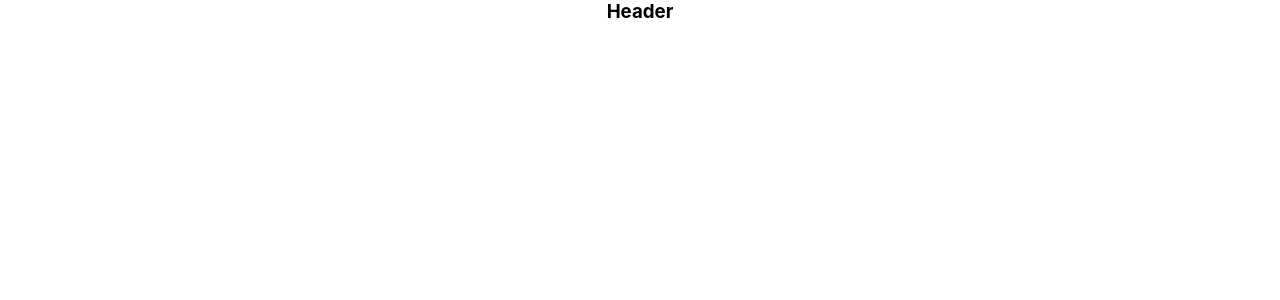
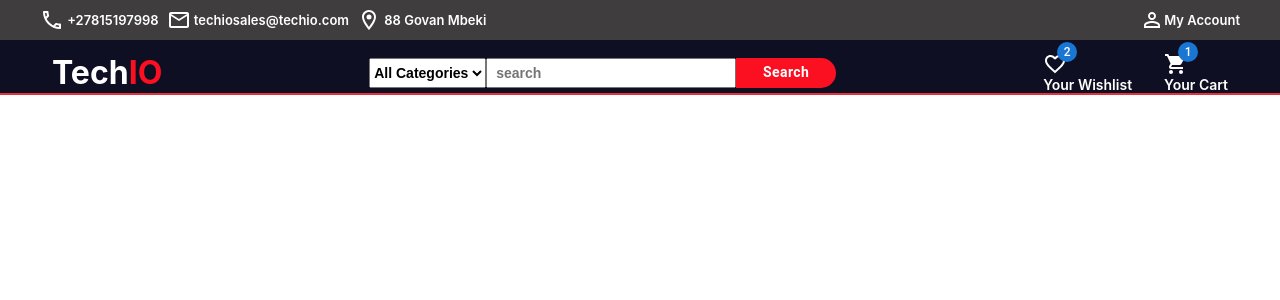
Before and after one commit to Nonelela4980/techio-frontend, a React (Create React App) app: page / in a window 1280 px wide. Shown: the top 300 px of the page. Built offline with nearby package versions, Linux system fonts and the light colour scheme.

Commit message:
header almost done

```diff
--- a/package.json
+++ b/package.json
@@ -3,6 +3,10 @@
   "version": "0.1.0",
   "private": true,
   "dependencies": {
+    "@emotion/react": "^11.9.0",
+    "@emotion/styled": "^11.8.1",
+    "@mui/icons-material": "^5.8.2",
+    "@mui/material": "^5.8.2",
     "@testing-library/jest-dom": "^5.16.4",
     "@testing-library/react": "^13.3.0",
     "@testing-library/user-event": "^13.5.0",
@@ -12,6 +16,7 @@
     "@types/react-dom": "^18.0.5",
     "react": "^18.1.0",
     "react-dom": "^18.1.0",
+    "react-router-dom": "^6.3.0",
     "react-scripts": "5.0.1",
     "sass": "^1.52.2",
     "typescript": "^4.7.3",
--- a/src/App.scss
+++ b/src/App.scss
@@ -1,6 +1,10 @@
 @import  './constants/theme.scss';
-$primary:#FB1021;
-.App {
-  text-align: center;
-  color:$dark;
+
+.app{
+  width: 100%;
+
 }
+.container{
+  max-width: 1000px;
+  margin:auto;
+}
--- a/src/App.tsx
+++ b/src/App.tsx
@@ -4,8 +4,8 @@ import Header from './components/components/Header';
 
 function App() {
   return (
-    <div className="App">
-        <Header/>
+    <div className="app">
+          <Header/>
     </div>
   );
 }
--- a/src/components/components/Header.tsx
+++ b/src/components/components/Header.tsx
@@ -1,8 +1,19 @@
 import {FC} from 'react';
+import HeaderMiddle from './HeaderMiddle';
+import HeaderTop from './HeaderTop';
+
 const Header : FC = () => {
     return (
         <div className='header'>
-            <h3>Header</h3>
+             <HeaderTop/>
+             <HeaderMiddle/>
+             <nav>
+                 <ul>
+                     <li>
+
+                     </li>
+                 </ul>
+             </nav>
         </div>
     );
 }
--- /dev/null
+++ b/src/components/components/HeaderMiddle.tsx
@@ -0,0 +1,51 @@
+import { Button } from '@mui/material';
+import {FC} from 'react';
+import '../styles/headerMiddle.scss';
+import categories from '../../constants/searchCategories';
+import {Category} from '../../constants/searchCategories';
+import Badge from '@mui/material/Badge';
+import FavoriteBorderOutlinedIcon from '@mui/icons-material/FavoriteBorderOutlined';
+import ShoppingCartIcon from '@mui/icons-material/ShoppingCart';
+
+const HeaderMiddle : FC = () => {
+    return (
+        <div className='header-middle-section'>
+            <div className="middle-section">
+                <h1>Tech<span>IO</span></h1>
+
+                <div className="seacrh-area">
+                    <select>
+                       {
+                           categories.map((cat : Category)=>(
+                               <option key={cat.id} value={cat.name}>
+                                {cat.name}
+                               </option>
+                           ))
+                       }
+                    </select>
+
+                    <input type='text' placeholder='search'/>
+
+                    <Button className='search-btn'>Search</Button>
+                </div>
+                <div className="middle-section-left">
+                    <div>
+                    <Badge badgeContent={2} color="primary">
+                        <FavoriteBorderOutlinedIcon className='middle-icons'/>
+                    </Badge>
+
+                        <p>Your Wishlist</p>
+                    </div>
+                    <div>
+                    <Badge badgeContent={1} color="primary">
+                        <ShoppingCartIcon className='middle-icons'/>
+                    </Badge>
+                        <p>Your Cart</p>
+                    </div>
+                </div>
+            </div>
+        </div>
+    );
+}
+
+export default HeaderMiddle;
--- /dev/null
+++ b/src/components/components/HeaderTop.tsx
@@ -0,0 +1,36 @@
+import {FC} from 'react';
+import '../styles/headerTop.scss'
+import LocalPhoneOutlinedIcon from '@mui/icons-material/LocalPhoneOutlined';
+import EmailOutlinedIcon from '@mui/icons-material/EmailOutlined';
+import LocationOnOutlinedIcon from '@mui/icons-material/LocationOnOutlined';
+import PersonOutlineOutlinedIcon from '@mui/icons-material/PersonOutlineOutlined';
+
+const HeaderTop : FC = () => {
+    return (
+
+        <div className='header-top-section'>
+            <div className='header-top'>
+               <div className="header-top-left">
+                    <div>
+                        <LocalPhoneOutlinedIcon/>
+                        <p>+27815197998</p>
+                    </div>
+                    <div>
+                        <EmailOutlinedIcon/>
+                        <p>techiosales@techio.com</p>
+                    </div>
+                    <div>
+                        <LocationOnOutlinedIcon/>
+                        <p>88 Govan Mbeki</p>
+                    </div>
+               </div>
+               <div className="header-top-right">
+                   <PersonOutlineOutlinedIcon/>
+                   <p>My Account</p>
+               </div>
+            </div>
+        </div>
+    );
+}
+
+export default HeaderTop;
--- /dev/null
+++ b/src/components/styles/header.scss
@@ -0,0 +1,10 @@
+@import '../../constants/theme.scss';
+
+.header{
+    width: 100%;
+    background-color:$light;
+    height: 100px;
+    border:2px solid whitesmoke;
+    display: flex;
+    flex-direction: column;
+}
--- /dev/null
+++ b/src/components/styles/headerMiddle.scss
@@ -0,0 +1,69 @@
+@import '../../constants/theme.scss';
+
+.header-middle-section{
+    width: 100%;
+    height: 55px;
+    background-color: $dark;
+    border-bottom: 2px solid $light-red;
+}
+
+.middle-section{
+    @include center-content;
+    display: flex;
+    align-items: center;
+    justify-content:space-between;
+    padding:12px;
+
+
+    h1{
+        color:$light;
+
+        span{
+            color:$primary-color
+        }
+    }
+
+    .seacrh-area{
+        display:flex;
+        flex-direction: row;
+        align-items: center;
+
+        select{
+            @include search-inputs-styles;
+        }
+
+        input{
+            outline: none;
+            width: 250px;
+            @include search-inputs-styles;
+            padding-left: 8px;
+        }
+        .search-btn{
+            width: 100px;
+            background-color: $primary-color !important;
+            color:$light;
+            text-transform: none;
+            height: 30px;
+            border:none;
+            border-radius: 0;
+            border-top-right-radius: 25px;
+            border-bottom-right-radius: 25px;
+            font-weight: 600;
+        }
+    }
+
+    .middle-section-left{
+        display:flex;
+        align-items: center;
+        justify-content: space-between;
+        gap:2rem;
+        color:$light;
+
+        div{
+             cursor: pointer;
+             p{
+                @include middle-icons;
+             }
+        }
+    }
+}
--- /dev/null
+++ b/src/components/styles/headerTop.scss
@@ -0,0 +1,37 @@
+@import '../../constants/theme.scss';
+
+.header-top-section{
+    width: 100%;
+    height: 40px;
+    background-color: $light-dark;
+    color:$light;
+    padding:8px;
+}
+
+.header-top{
+    display: flex;
+    align-items: center;
+    justify-content: space-between;
+    width: 100%;
+    font-size:13px;
+    font-weight: 600;
+    @include center-content;
+
+    .header-top-left{
+        display: flex;
+        flex-direction: row;
+        gap:0.5rem;
+
+        div{
+            display: flex;
+            align-items: center;
+            gap:0.2rem;
+        }
+    }
+
+    .header-top-right{
+        display:flex;
+        align-items:center;
+        cursor: pointer;
+    }
+}
--- /dev/null
+++ b/src/constants/searchCategories.ts
@@ -0,0 +1,29 @@
+export interface Category{
+    id:number,
+    name:string
+}
+
+const categories : Category[] =[
+        {
+            id:1,
+            name:"All Categories"
+        },
+        {
+            id:2,
+            name:"Computers"
+        },
+        {
+            id:3,
+            name:"Smartphones"
+        },
+        {
+            id:4,
+            name:"Laptops"
+        },
+        {
+            id:5,
+            name:"Cameras"
+        },
+]
+
+export default categories;
--- a/src/constants/theme.scss
+++ b/src/constants/theme.scss
@@ -1,4 +1,34 @@
 $primary-color:#FB1021;
-$dark:#020000;
+$light-red:#E7303D;
+$dark:#0F0F23;
 $light:#fff;
 $light-blue:#9FC3CE;
+$light-dark:#3F3D3D;
+
+@mixin h1-style{
+    font-weight: 600;
+    font-size: 20pt;
+}
+
+@mixin h2-style{
+    font-weight: 600;
+    font-size: 18px;
+    line-height: 1.25rem;
+}
+
+@mixin  center-content {
+    max-width: 1200px;
+    margin: auto;
+}
+
+@mixin  search-inputs-styles {
+    font-weight: 600;
+    font-size: 14px;
+    height: 30px;
+    outline:none;
+}
+
+@mixin middle-icons{
+    font-weight: 600;
+    font-size: 14px;
+}
```
Also changed, not shown: 1 other file (tests, documents, lock files or other folders).
